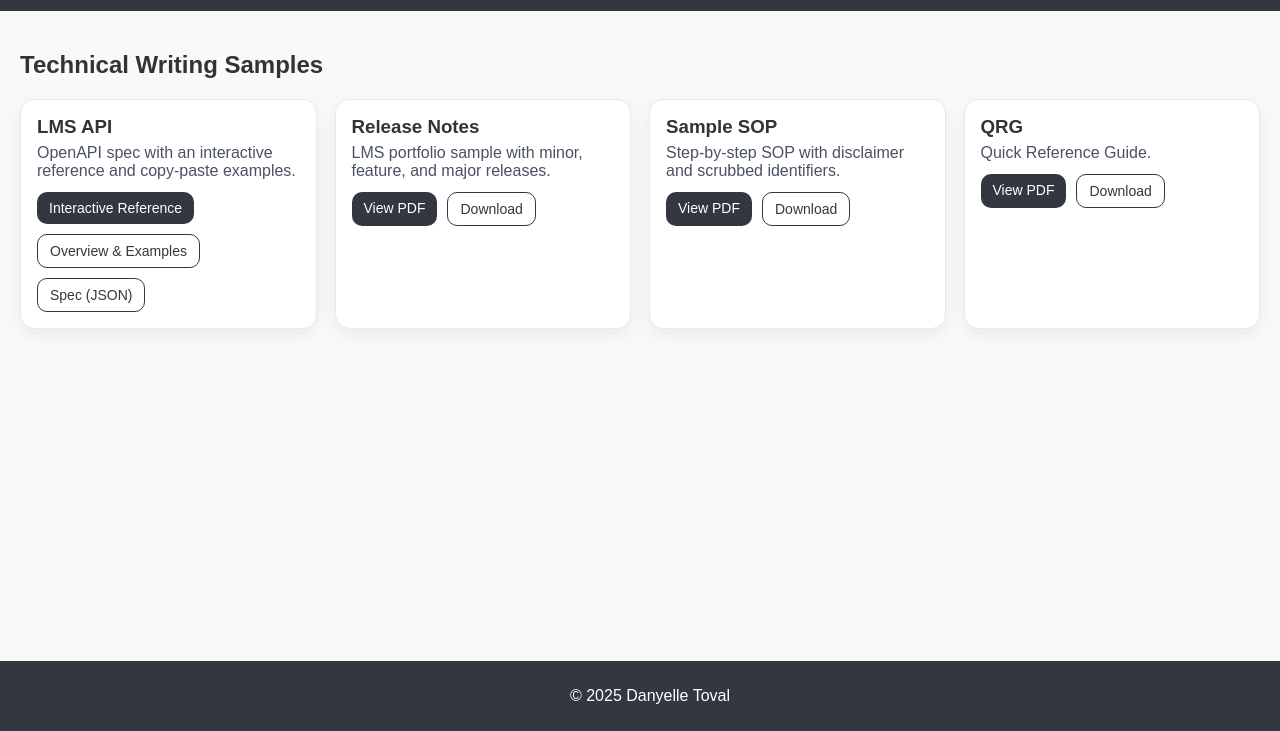
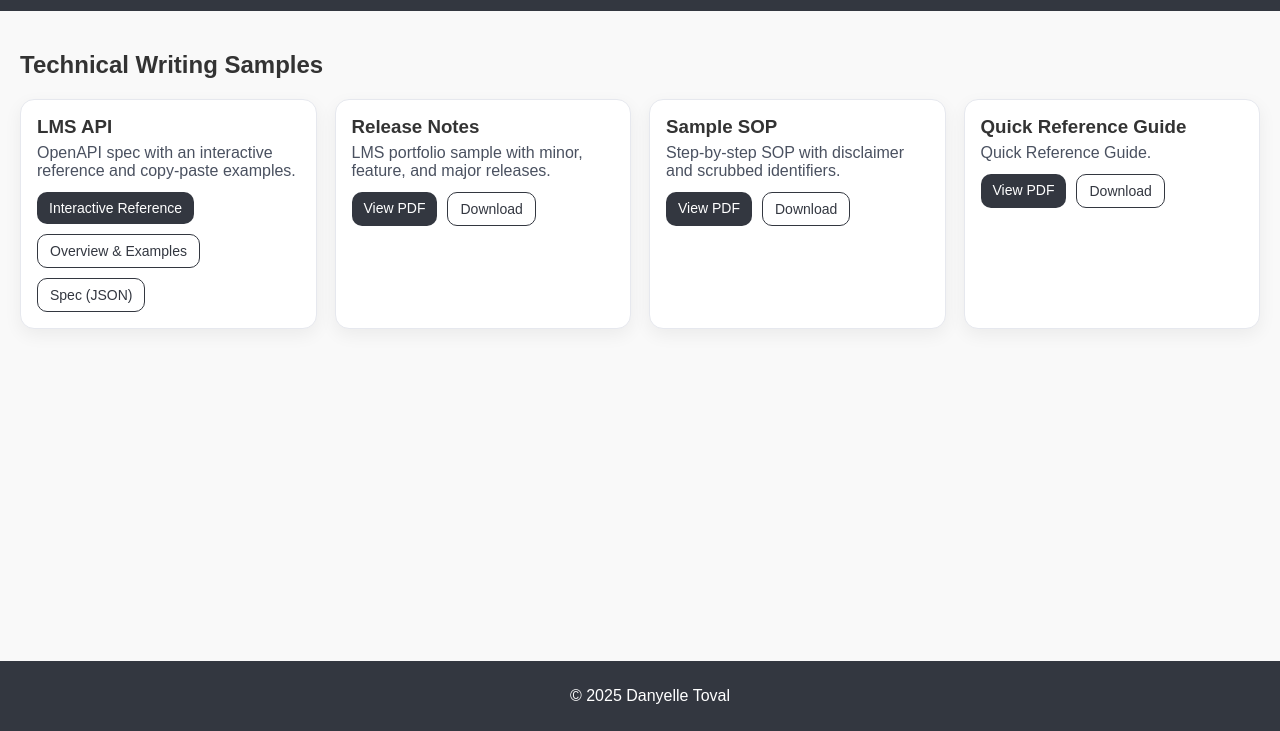
Before and after one commit to dtoval/danyelletoval.github.io, a plain HTML site: page portfolio.html in a window 1280 px wide. Shown: the part 69-800 px from the top of the page. Drawn offline with Linux system fonts and the light colour scheme.

Commit message:
Update portfolio.html

```diff
--- a/portfolio.html
+++ b/portfolio.html
@@ -76,7 +76,7 @@
 
       <!-- User Guides (placeholder) -->
       <article class="card">
-        <h3>QRG</h3>
+        <h3>Quick Reference Guide</h3>
         <p>Quick Reference Guide.</p>
         <div class="actions">
            <a class="btn" href="Sample_University_Standard_Learner_QRG.pdf" target="_blank" rel="noopener">View PDF</a>
```
